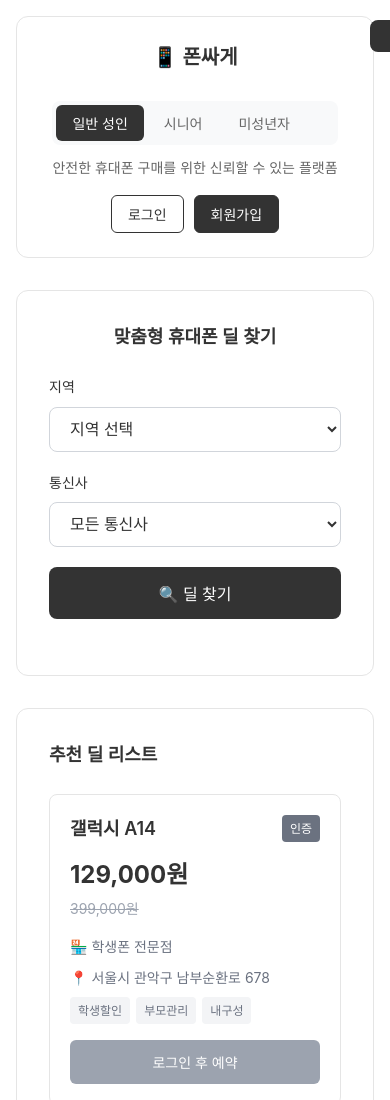
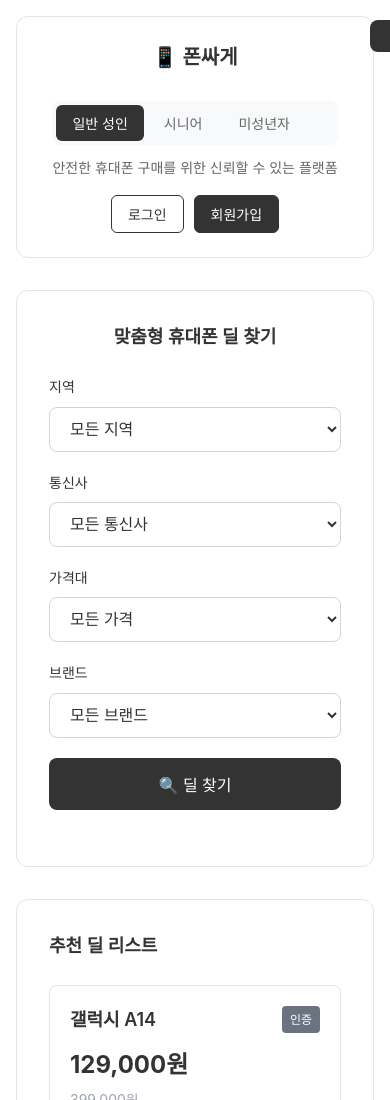
Before and after one commit to jinhyuck8504/phone-cheap, a plain HTML site: page index.html in a window 390 px wide. Shown: the top 1100 px of the page. Drawn offline with nearby package versions, Linux system fonts and the light colour scheme.

Commit message:
Update index.html

```diff
--- a/index.html
+++ b/index.html
@@ -152,7 +152,7 @@
 
         .search-form {
             display: grid;
-            grid-template-columns: 1fr 1fr;
+            grid-template-columns: 1fr 1fr 1fr 1fr;
             gap: 20px;
             margin-bottom: 24px;
         }
@@ -430,12 +430,16 @@
 
         @media (max-width: 768px) {
             .container { padding: 16px; }
-            .search-form { grid-template-columns: 1fr; }
+            .search-form { grid-template-columns: 1fr 1fr; }
             .deals-grid { grid-template-columns: 1fr; }
             .form-row { grid-template-columns: 1fr; }
             header { flex-direction: column; gap: 16px; text-align: center; }
             .logo { font-size: 20px; }
             .search-title, .deals-title, .modal-title { font-size: 18px; }
+        }
+
+        @media (max-width: 480px) {
+            .search-form { grid-template-columns: 1fr; }
         }
     </style>
 </head>
@@ -471,7 +475,7 @@
                 <div class="form-group">
                     <label for="location">지역</label>
                     <select id="location">
-                        <option value="">지역 선택</option>
+                        <option value="">모든 지역</option>
                         <option value="강남구">강남구</option>
                         <option value="강동구">강동구</option>
                         <option value="강북구">강북구</option>
@@ -480,6 +484,8 @@
                         <option value="광진구">광진구</option>
                         <option value="구로구">구로구</option>
                         <option value="금천구">금천구</option>
+                        <option value="송파구">송파구</option>
+                        <option value="노원구">노원구</option>
                     </select>
                 </div>
                 <div class="form-group">
@@ -489,6 +495,28 @@
                         <option value="SKT">SKT</option>
                         <option value="KT">KT</option>
                         <option value="LGU+">LG유플러스</option>
+                    </select>
+                </div>
+                <div class="form-group">
+                    <label for="priceRange">가격대</label>
+                    <select id="priceRange">
+                        <option value="">모든 가격</option>
+                        <option value="0-200000">20만원 이하</option>
+                        <option value="200000-400000">20~40만원</option>
+                        <option value="400000-600000">40~60만원</option>
+                        <option value="600000-800000">60~80만원</option>
+                        <option value="800000-1000000">80~100만원</option>
+                        <option value="1000000-99999999">100만원 이상</option>
+                    </select>
+                </div>
+                <div class="form-group">
+                    <label for="brand">브랜드</label>
+                    <select id="brand">
+                        <option value="">모든 브랜드</option>
+                        <option value="갤럭시">삼성 갤럭시</option>
+                        <option value="아이폰">애플 아이폰</option>
+                        <option value="샤오미">샤오미</option>
+                        <option value="픽셀">구글 픽셀</option>
                     </select>
                 </div>
                 <button type="submit" class="search-btn">🔍 딜 찾기</button>
@@ -860,7 +888,7 @@
             }
         }
 
-        // 딜 목록 로드
+        // 딜 목록 로드 (필터 기능 강화)
         function loadDeals() {
             var dealsGrid = document.getElementById('dealsGrid');
             if (dealsGrid) {
@@ -870,20 +898,45 @@
             try {
                 var location = document.getElementById('location') ? document.getElementById('location').value : '';
                 var carrier = document.getElementById('carrier') ? document.getElementById('carrier').value : '';
+                var priceRange = document.getElementById('priceRange') ? document.getElementById('priceRange').value : '';
+                var brand = document.getElementById('brand') ? document.getElementById('brand').value : '';
 
                 var deals = sampleDeals.slice();
 
-                // 필터 적용
+                // 지역 필터
                 if (location) {
                     deals = deals.filter(function(deal) {
                         return deal.address.includes(location);
                     });
                 }
+
+                // 통신사 필터
                 if (carrier) {
                     deals = deals.filter(function(deal) {
                         return deal.carrier === carrier;
                     });
                 }
+
+                // 가격대 필터
+                if (priceRange) {
+                    var priceRangeArray = priceRange.split('-');
+                    var minPrice = parseInt(priceRangeArray[0]);
+                    var maxPrice = parseInt(priceRangeArray[1]);
+
+                    deals = deals.filter(function(deal) {
+                        return deal.discounted_price >= minPrice && deal.discounted_price <= maxPrice;
+                    });
+                }
+
+                // 브랜드 필터
+                if (brand) {
+                    deals = deals.filter(function(deal) {
+                        return deal.phone_model.includes(brand);
+                    });
+                }
+
+                // 필터링 결과 로그
+                console.log('필터 적용 결과:', deals.length + '개 딜 발견');
 
                 // 사용자 타입별 정렬
                 if (currentUserType === 'senior') {
@@ -893,7 +946,7 @@
 
                         if (aIsSenior && !bIsSenior) return -1;
                         if (!aIsSenior && bIsSenior) return 1;
-                        return 0;
+                        return a.discounted_price - b.discounted_price;
                     });
                 } else if (currentUserType === 'minor') {
                     deals = deals.sort(function(a, b) {
@@ -902,7 +955,7 @@
 
                         if (aIsMinor && !bIsMinor) return -1;
                         if (!aIsMinor && bIsMinor) return 1;
-                        return 0;
+                        return a.discounted_price - b.discounted_price;
                     });
                 } else {
                     deals = deals.sort(function(a, b) {
```
